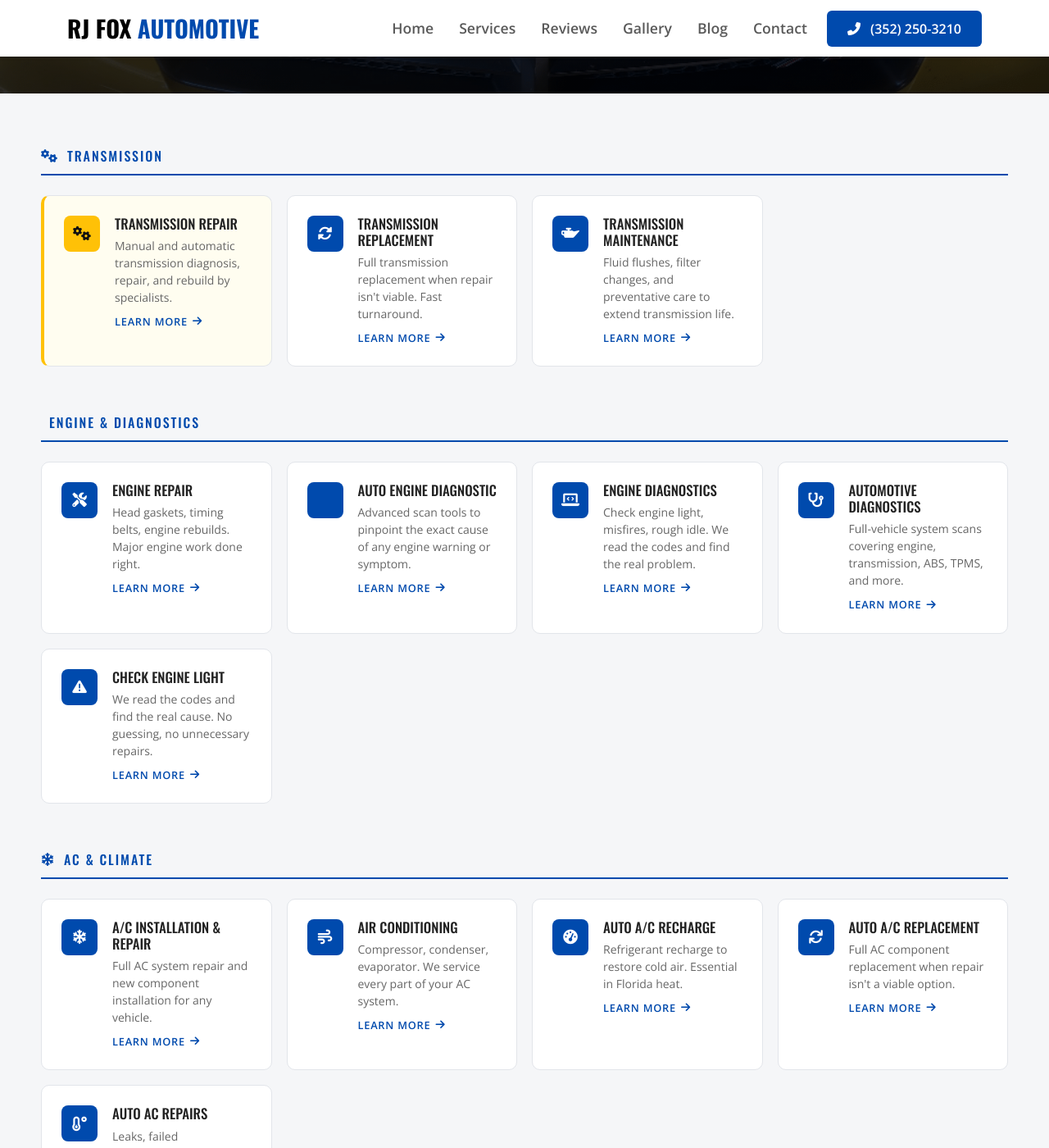
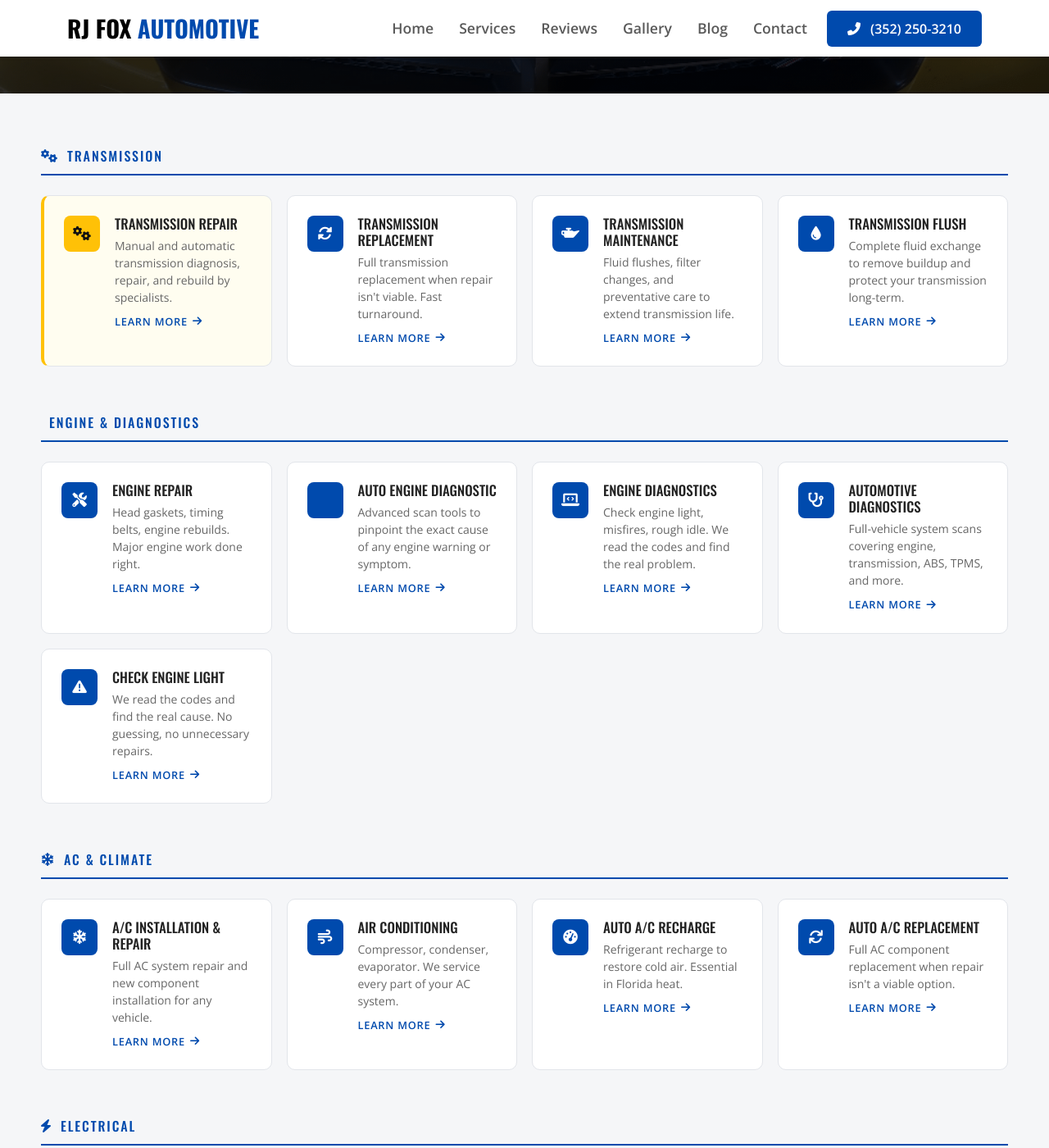
Before and after one commit to JamesBrownR/RJ-Fox-Automotive, a Jekyll site: the page built from services/index.html, in a window 1280 px wide and 1400 px high, scrolled down 368 px. Shown: the whole window at 82% size. Built offline with Jekyll 4.4.1, drawn with Linux system fonts in a browser that asks for light colours; some of the changed text lies outside the part shown.

Commit message:
Update index.html

```diff
--- a/services/index.html
+++ b/services/index.html
@@ -51,6 +51,15 @@
             <div class="sg-card__body">
               <h2 class="sg-card__name">Transmission Maintenance</h2>
               <p class="sg-card__desc">Fluid flushes, filter changes, and preventative care to extend transmission life.</p>
+              <span class="sg-card__link">Learn More <i class="fa-solid fa-arrow-right"></i></span>
+            </div>
+          </a>
+
+          <a href="/services/transmission-flush/" class="sg-card">
+            <div class="sg-card__icon"><i class="fa-solid fa-droplet"></i></div>
+            <div class="sg-card__body">
+              <h2 class="sg-card__name">Transmission Flush</h2>
+              <p class="sg-card__desc">Complete fluid exchange to remove buildup and protect your transmission long-term.</p>
               <span class="sg-card__link">Learn More <i class="fa-solid fa-arrow-right"></i></span>
             </div>
           </a>
@@ -152,15 +161,6 @@
             <div class="sg-card__body">
               <h2 class="sg-card__name">Auto A/C Replacement</h2>
               <p class="sg-card__desc">Full AC component replacement when repair isn't a viable option.</p>
-              <span class="sg-card__link">Learn More <i class="fa-solid fa-arrow-right"></i></span>
-            </div>
-          </a>
-
-          <a href="/services/auto-ac-repairs/" class="sg-card">
-            <div class="sg-card__icon"><i class="fa-solid fa-temperature-low"></i></div>
-            <div class="sg-card__body">
-              <h2 class="sg-card__name">Auto AC Repairs</h2>
-              <p class="sg-card__desc">Leaks, failed compressors, warm air. We diagnose and fix all AC issues.</p>
               <span class="sg-card__link">Learn More <i class="fa-solid fa-arrow-right"></i></span>
             </div>
           </a>
```
